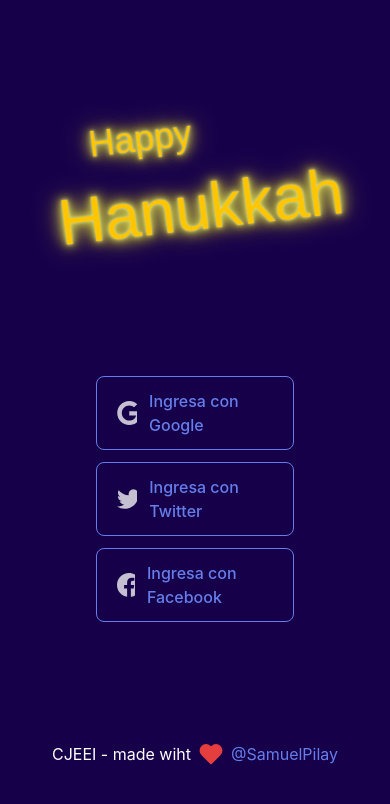
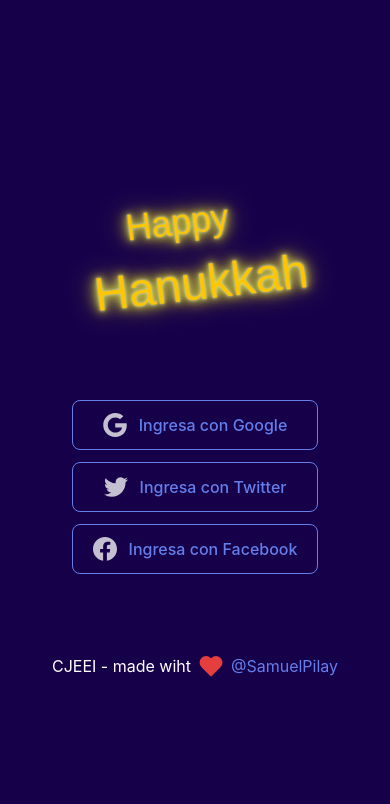
Before and after one commit to yhau1989/Happy-Hanukkah, a Next.js app in the folder hanukkah-site/: page / in a window 390 px wide. Shown: the top 804 px of the page. Built offline with nearby package versions, Linux system fonts and the light colour scheme; no server answers.

Commit message:
Largest Contentful Paint

```diff
--- a/hanukkah-site/pages/index.js
+++ b/hanukkah-site/pages/index.js
@@ -41,9 +41,9 @@ export default function Home() {
 
           <div className="flex flex-col pt-10 happyHanukkahTitle">
             <span className="pl-10 text-4xl">Happy</span>
-            <span className="text-6xl">Hanukkah</span>
+            <span className="text-5xl sm:text-6xl">Hanukkah</span>
           </div>
-          <div className="w-full sm:w-auto flex-none flex flex-col-reverse sm:flex-row sm:items-start space-y-3 space-y-reverse sm:space-y-0 sm:space-x-4 mt-10 mx-auto xl:mx-0 p-20">
+          <div className="w-full sm:w-auto flex-none flex flex-col-reverse sm:flex-row sm:items-start space-y-3 space-y-reverse sm:space-y-0 sm:space-x-4 mt-10 mx-auto xl:mx-0 p-10">
             <div className="cursor-pointer w-full sm:w-auto sm:flex-wrap sm:text-center md:inline-flex inline-flex items-center justify-center font-medium text-indigo-500 bg-opacity-75 group-hover:bg-opacity-0 rounded-lg shadow-sm group-hover:shadow-lg py-3 px-5 border border-indigo-500 border-opacity-10 transition duration-150 transform group-hover:-translate-y-0.5">
               <svg
                 width="24"
--- a/hanukkah-site/styles/site.css
+++ b/hanukkah-site/styles/site.css
@@ -752,6 +752,10 @@ video {
   font-size: 2.25rem;
 }
 
+.text-5xl {
+  font-size: 3rem;
+}
+
 .text-6xl {
   font-size: 4rem;
 }
@@ -1247,6 +1251,10 @@ a {
     font-size: 2.25rem;
   }
 
+  .sm\:text-6xl {
+    font-size: 4rem;
+  }
+
   .sm\:mt-6 {
     margin-top: 1.5rem;
   }
```
